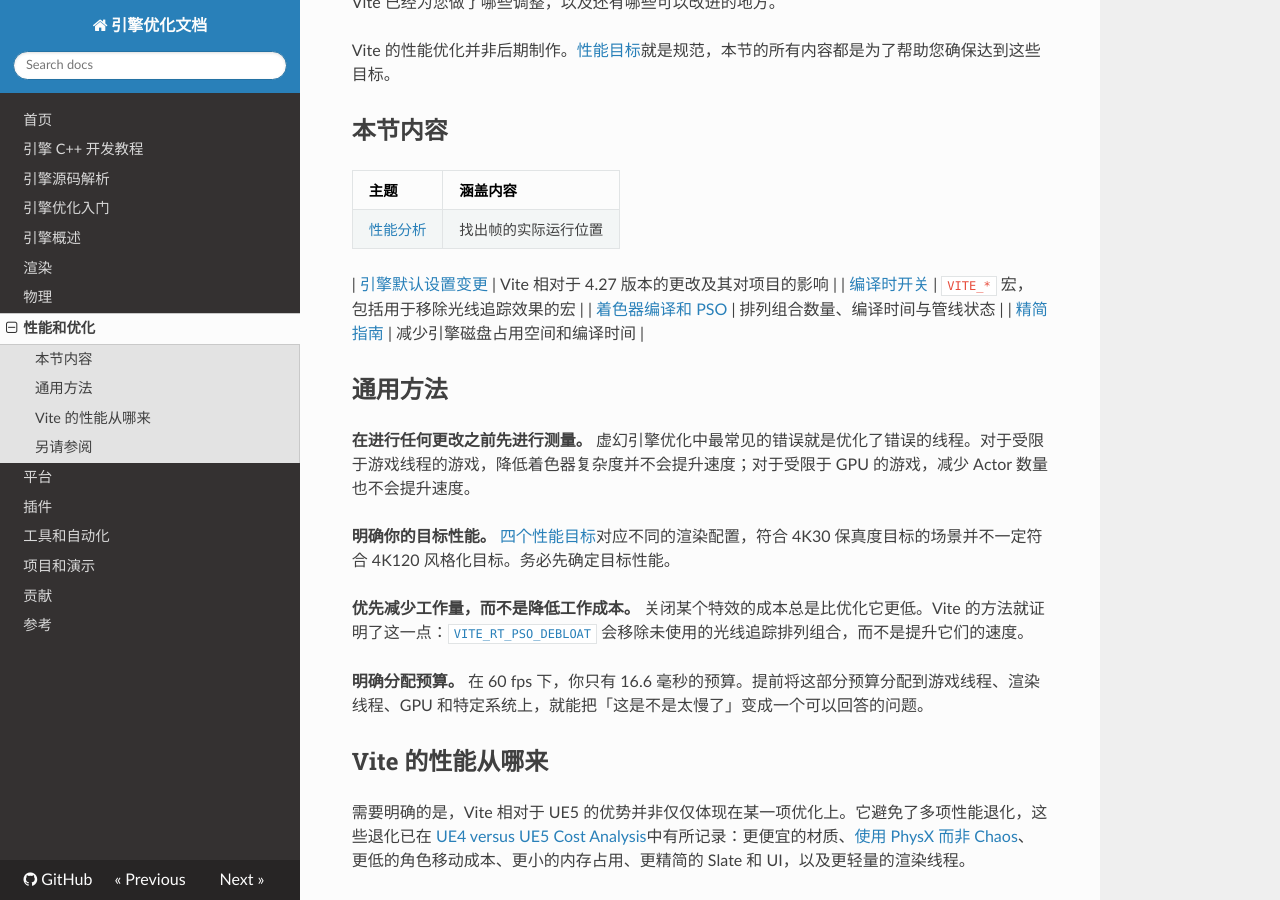
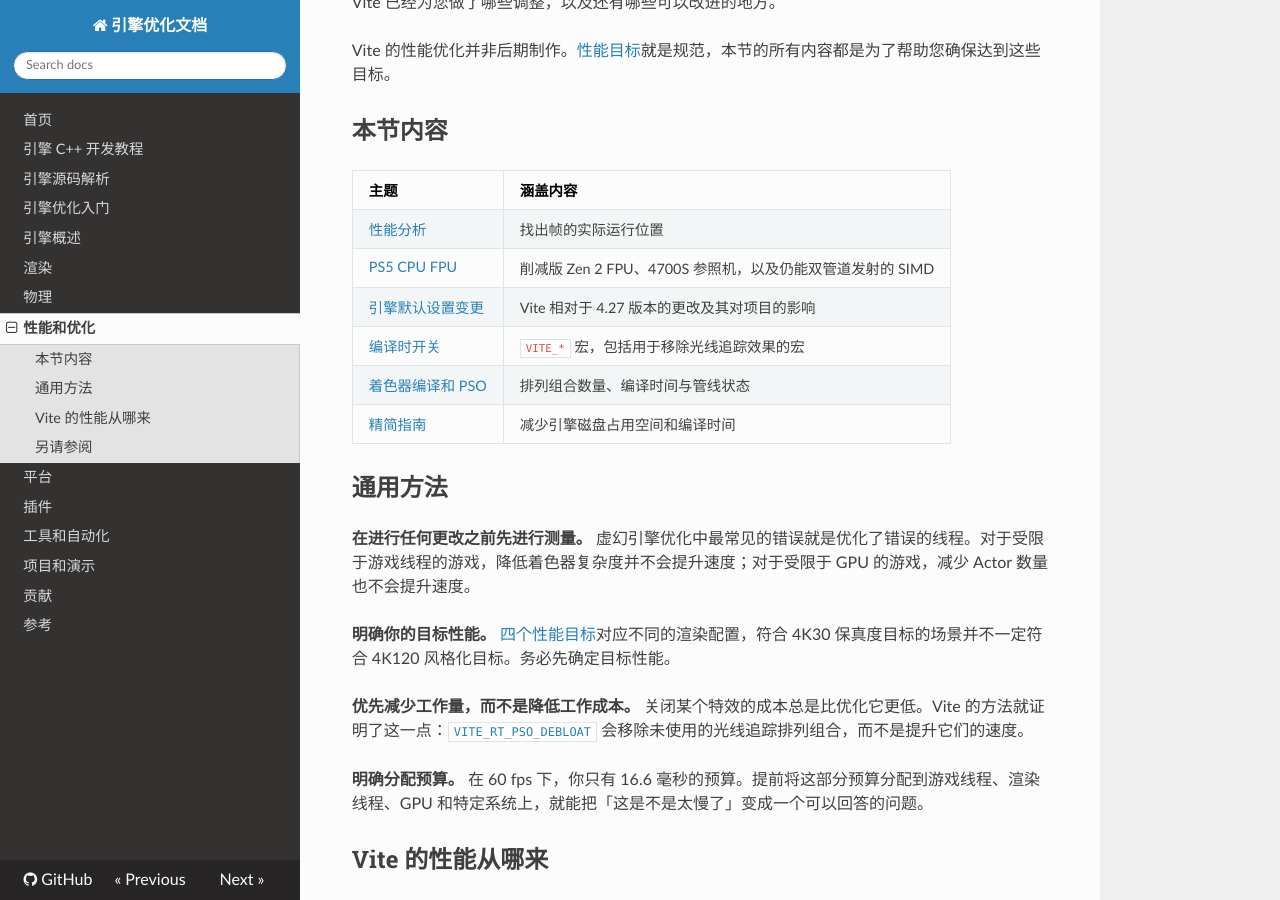
Before and after one commit to OpenHUTB/cpp, an MkDocs documentation site: the page built from docs/optimization/Performance/Performance.md, in a window 1280 px wide and 900 px high, scrolled down 326 px. Built offline with MkDocs 1.6.1, drawn with Linux system fonts in a browser that asks for light colours; nearby versions of some CDN libraries; a script that is not in the unit is left out.

Commit message:
docs(performance): 恢复 PS5 CPU FPU 表行，并修掉删行留下的空行
条目按英文源顺序排在「性能分析」之后；原来的空行把表格截成了两段，一并合并。

```diff
--- a/docs/optimization/Performance/Performance.md
+++ b/docs/optimization/Performance/Performance.md
@@ -13,7 +13,7 @@ Vite 的性能优化并非后期制作。[性能目标](../EngineOverview/Perfor
 | 主题 | 涵盖内容 |
 |---|---|
 | [性能分析](Profiling.md) | 找出帧的实际运行位置 |
-
+| [PS5 CPU FPU](PS5-CPU-FPU.md) | 削减版 Zen 2 FPU、4700S 参照机，以及仍能双管道发射的 SIMD |
 | [引擎默认设置变更](Engine-Defaults.md) | Vite 相对于 4.27 版本的更改及其对项目的影响 |
 | [编译时开关](Compile-Time-Switches.md) | `VITE_*` 宏，包括用于移除光线追踪效果的宏 |
 | [着色器编译和 PSO](Shader-Compilation-And-PSO.md) | 排列组合数量、编译时间与管线状态 |
```
